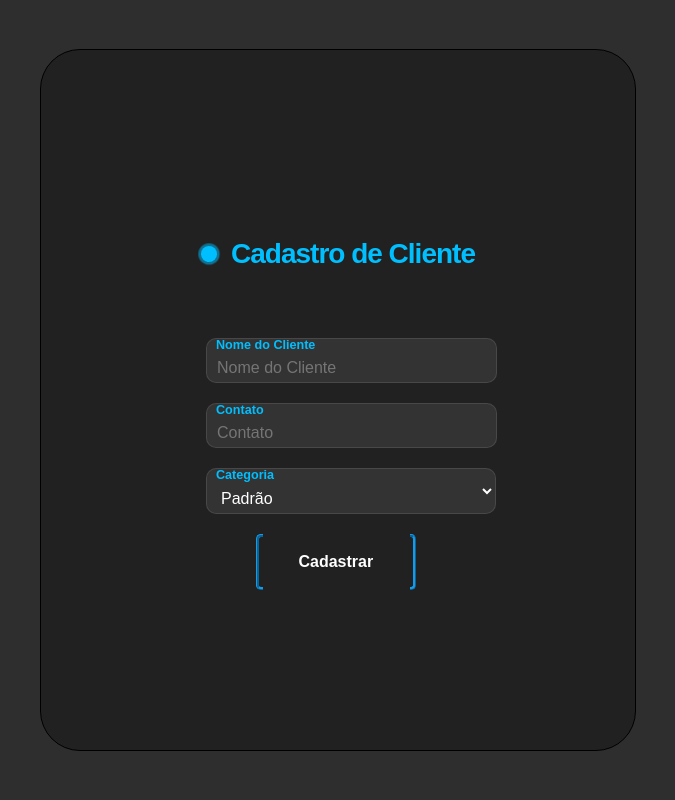
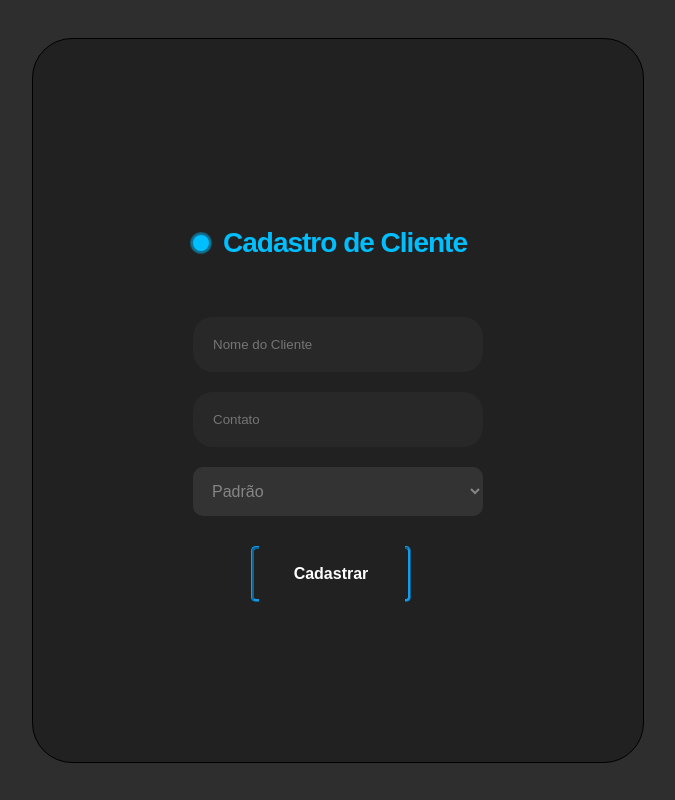
Before and after one commit to Josejr3103/Planilha-Certa-Front-End, a React (Vite) app: page /clientes/cadastro in a window 1280 px wide. Shown: the whole page, without its empty margins (302-977 px from the left). Built offline with nearby package versions, Linux system fonts and the light colour scheme.

Commit message:
cadastro-cliente

```diff
--- a/src/components/ClienteForm.jsx
+++ b/src/components/ClienteForm.jsx
@@ -26,46 +26,45 @@ function ClienteForm() {
   return (
     <div className='containere'>
 
-<form class="form">
+<form className="form">
 
 
 
-    <p class="title">Cadastro de Cliente </p>
+    <p className="title">Cadastro de Cliente </p>
 
-        <div class="flex">
+        <div className="flex">
 
     </div>
 
-    <label>
+
     <input
-    className='input'
+    className='inputs'
         type="text"
         placeholder="Nome do Cliente"
         value={nome}
         onChange={(e) => setNome(e.target.value)}
       />
-        <span>Nome do Cliente</span>
-    </label>
 
-    <label>
+
+
     <input
-    className='input'
+            className='inputs'
         type="text"
         placeholder="Contato"
         value={contato}
         onChange={(e) => setContato(e.target.value)}
       />
-        <span>Contato</span>
-    </label>
-    <label>
+
+
+
     <select
     className='inputa'
      value={categoria} onChange={(e) => setCategoria(e.target.value)}>
         <option value="Padrão">Padrão</option>
         <option value="Vip">Vip</option>
       </select>
-        <span>Categoria</span>
-    </label>
+
+
     <button className='button' onClick={handleCadastro}>Cadastrar</button>
 
 </form>
--- a/src/estilos/DashboardClientes.css
+++ b/src/estilos/DashboardClientes.css
@@ -258,6 +258,14 @@ span{
 
 .inputa {
   font-size: medium;
+  margin-top: 10px;
+  border-radius: 10px;
+  padding: 15px;
+  outline: none;
+  background-color: #333;
+  border: none;
+  color: rgba(245, 245, 245, 0.425);
+
 }
 
 
@@ -730,6 +738,7 @@ font-size: 35px;
   animation: inputHighlighter 0.3s ease;
  }
 
+
  @keyframes inputHighlighter {
   from {
    background: #5264AE;
```
